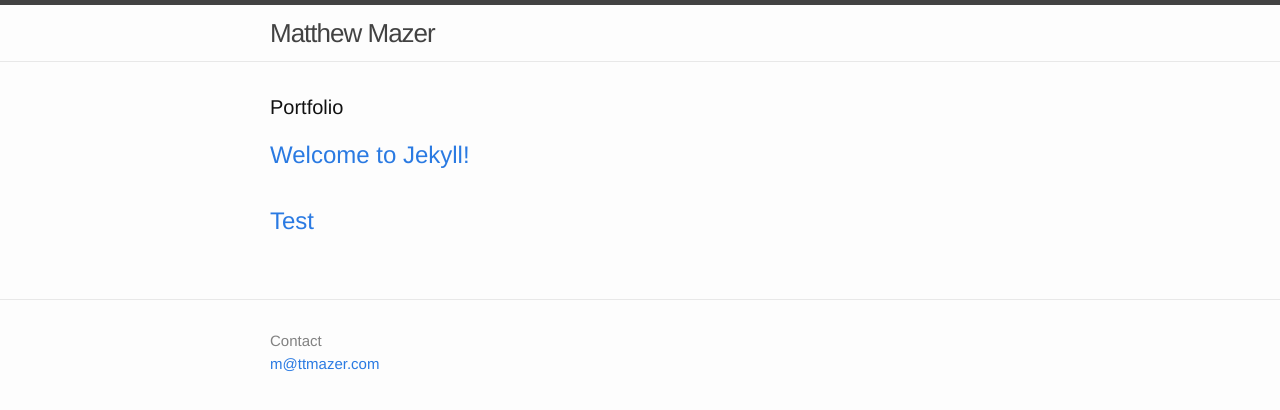
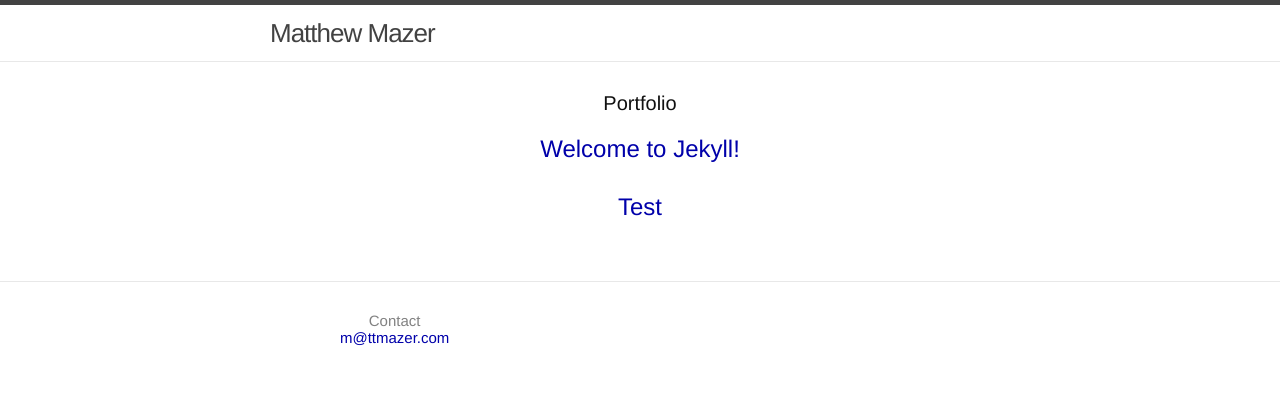
Before and after one commit to mattmazer/mattmazer.github.io, a Jekyll site: the page built from index.html, in a window 1280 px wide. Shown: the top 410 px of the page. Built offline with Jekyll 4.4.1, drawn with Linux system fonts in a browser that asks for light colours.

Commit message:
Update index.html

```diff
--- a/index.html
+++ b/index.html
@@ -1,7 +1,7 @@
 ---
 layout: default
 ---
-
+<link rel="stylesheet" href="/css/screen.css" type="text/css" />
 <div class="home">
 
   <h1 class="page-heading">Portfolio</h1>
```
